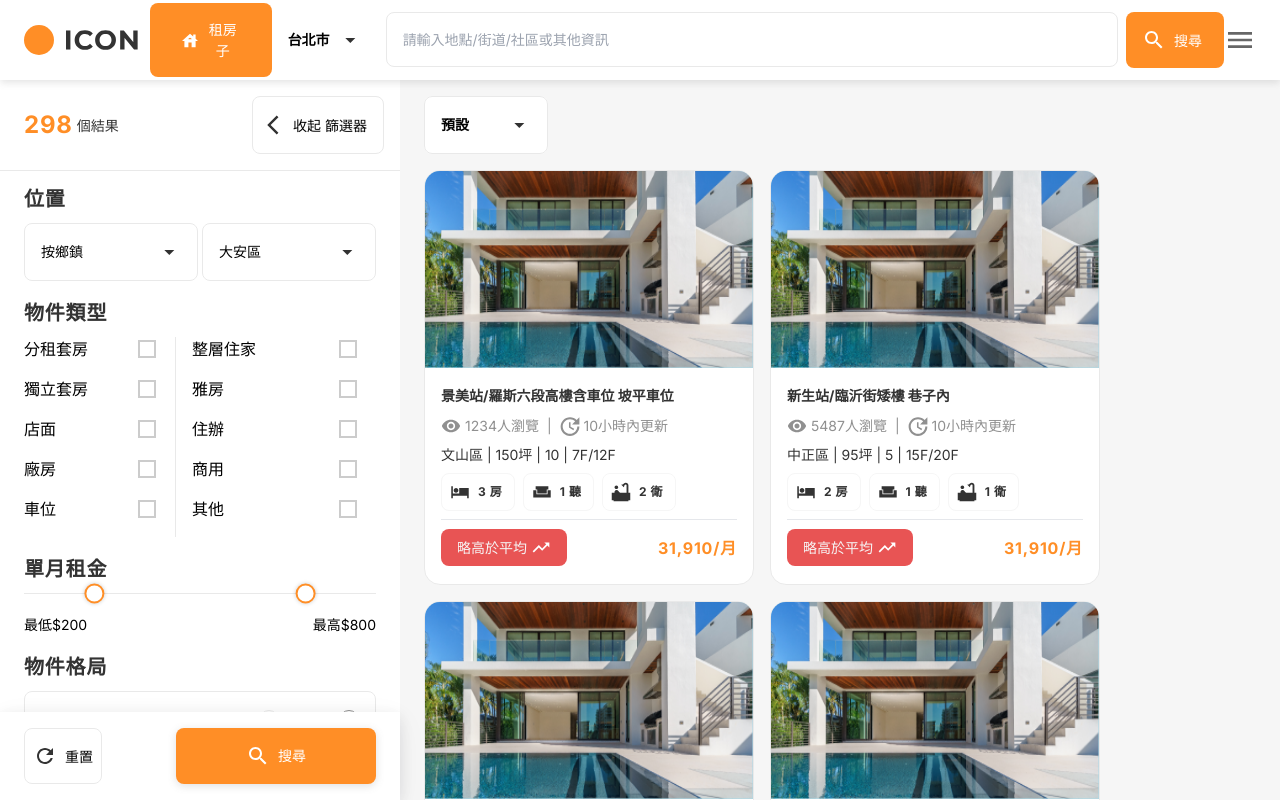
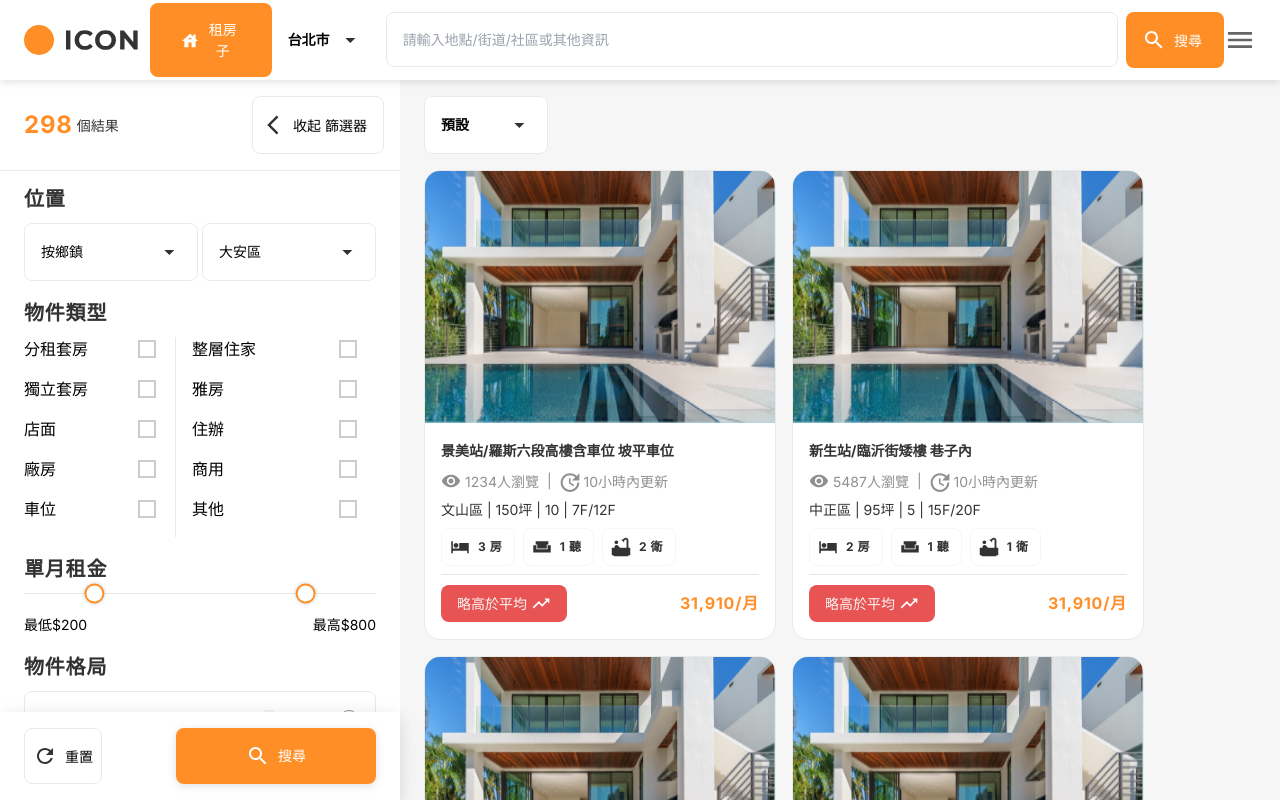
Before and after one commit to Tomcat11111111/housing, a Next.js app: page /housing/Search in a window 1280 px wide. Built offline with nearby package versions, Linux system fonts and the light colour scheme.

Commit message:
卡片調整

```diff
--- a/components/common/ItemCard/ItemCard.js
+++ b/components/common/ItemCard/ItemCard.js
@@ -3,9 +3,10 @@ import Arrow from '../../icon/Arrow/Arrow';
 import Image from 'next/image';
 import Tag from '../Tag/Tag';
 import Carousel from '../Carousel/Carousel';
-import TubIcon from '@components/icon/TubIcon/TubIcon';
-import CouchIcon from '@components/icon/CouchIcon/CouchIcon';
-import BedIcon from '@components/icon/BedIcon/BedIcon';
+import TubIcon from '@icon/TubIcon/TubIcon';
+import CouchIcon from '@icon/CouchIcon/CouchIcon';
+import BedIcon from '@icon/BedIcon/BedIcon';
+import BookmarkIcon from '@icon/BookmarkIcon/BookmarkIcon';
 import styles from './ItemCard.module.scss';
 
 const PRICE_STATUS_MAP = new Map([
@@ -56,27 +57,6 @@ const PRICE_STATUS_MAP = new Map([
   ],
 ]);
 
-/*
-買房物件
-{
-  "title": String, //標題、名稱
-  "views": Number, //瀏覽數
-  "updatedAt": Number, //更新動態，看要什麼 日期格式
-  "district": String, //地點
-  "squareMeters": Number, //坪數
-  "totalSquareMeters": Number,// 權狀坪數，之後要搞慮細節頁其他坪數，建物登記
-  "totalFloor": Number // 總樓層
-  "houseAge": Number, //屋齡
-  "layout": {
-    room: Number,
-    living: Number,
-    bath: Number,
- }, //格局
- "compare": Number, //價格比較，看是給平均前端做比較，還是後端直接給結論，ex: 0等於平均,1高於平均,2低於平均或是字串
- "price": Number, //價格
- "img": jpg, //物件照片(數張),jpg...
-}
-*/
 const BUY_HOUSE_MOCK_LIST = [
   {
     title: '景美站/羅斯六段高樓四房車位 坡平車位',
@@ -172,28 +152,6 @@ const BUY_HOUSE_MOCK_LIST = [
   },
 ];
 
-/*
-租屋物件
-{
-"title": String, //標題、名稱
-"views": Number, //瀏覽數
-"updatedAt": Number, //更新動態，看要什麼 日期格式
-"district": String, //地點
-"squareMeters": Number, //坪數
-"floor": Number, //樓層
-"totalFloor": Number // 總樓層
-"layout": {
-"room": Number,
-"living": Number,
-"bath": Number,
- }, //格局
-"compare": Number, //價格比較，看是給平均前端做比較，還是後端直接給結論，ex: 0等於平均,1高於平均,2低於平均或是字串
-"price": Number, //價格
-"img": jpg, //物件照片(數張),jpg...
-"isKeep": Boolean,// 是否收藏
-}
-*/
-
 const getPriceStatusInfo = (price, average = 0) => {
   if (price > average) return PRICE_STATUS_MAP.get('above');
   if (price < average) return PRICE_STATUS_MAP.get('below');
@@ -250,6 +208,10 @@ const ItemCard = (props) => {
             // height={182}
             fill
           />
+          <div className={styles.tagArea}>
+            <Tag text="新建案" />
+            <Tag text="拍賣" />
+          </div>
           {isHovered && (
             <>
               <button className={`${styles.carouselControl} ${styles.prev}`}>
@@ -265,6 +227,11 @@ const ItemCard = (props) => {
               {images.map((_, index) => (
                 <button key={index} className={`${styles.indicator}`} />
               ))}
+            </div>
+          )}
+          {isHovered && (
+            <div className={styles.bookmark}>
+              <BookmarkIcon />
             </div>
           )}
         </div>
--- a/components/common/ItemCard/ItemCard.module.scss
+++ b/components/common/ItemCard/ItemCard.module.scss
@@ -1,10 +1,6 @@
 .itemCard {
   display: flex;
   flex-wrap: wrap;
-  min-width: 270px;
-  // width: 100%;
-  max-width: 330px;
-  flex-grow: 1;
   height: fit-content;
   border-radius: 16px;
   overflow: hidden;
--- a/package.json
+++ b/package.json
@@ -12,8 +12,10 @@
     "deploy": "npm run build && npm run export && gh-pages -d out"
   },
   "dependencies": {
+    "axios": "^1.7.3",
     "cz-conventional-changelog": "^3.3.0",
     "dayjs": "^1.11.11",
+    "dotenv": "^16.4.5",
     "gh-pages": "^6.1.1",
     "lint-staged": "^15.2.7",
     "next": "14.2.4",
--- a/src/app/Search/Search.module.scss
+++ b/src/app/Search/Search.module.scss
@@ -104,3 +104,40 @@
   gap: 16px;
   padding-top: 16px;
 }
+
+.cardContainer {
+  min-width: 270px;
+
+  // 側邊欄 400
+  // gap 16
+  // padding 48
+  // 270*n + 16*(n-1) + 448
+  flex: 1 1 calc(100% - 48px); // 48兩邊padding
+  max-width: calc(100% - 48px);
+
+  // 270 + 448 = 718
+  // @media screen and (max-width: 718px) {
+  // }
+
+  // 270 * 2 + 16 + 448 = 1004
+  @media screen and (min-width: 1004px) {
+    flex: 1 1 calc(50% - 64px); // 48兩邊padding + gap
+    max-width: calc(50% - 64px);
+  }
+
+  // 270 * 3 + 16 * 2 + 448 = 1290
+  @media screen and (min-width: 1290px) {
+    flex: 1 1 calc(33.3333% - 480px);
+    max-width: calc(33.3333% - 480px);
+  }
+
+  // 270 * 4 + 16 * 3 + 448 = 1576px
+  @media screen and (min-width: 1576px) {
+    flex: 1 1 calc(25% - 480px);
+    max-width: calc(25% - 480px);
+  }
+
+  // TODO
+  // 再去算，把沒有把一行撐滿的排除
+  // 如果這樣處理的話，是不是能再CSS中去接父層容器寬度，就可以做在元件上
+}
--- a/src/app/Search/page.js
+++ b/src/app/Search/page.js
@@ -869,7 +869,7 @@ export default function Search() {
           </div>
           <div className={styles.cardList}>
             {BUY_HOUSE_MOCK_LIST.map((itemData, index) => (
-              <div key={index}>
+              <div className={styles.cardContainer} key={index}>
                 <ItemCard itemData={itemData} index={index} />
               </div>
             ))}
```
Also changed, not shown: 1 other file (tests, documents, lock files or other folders).
